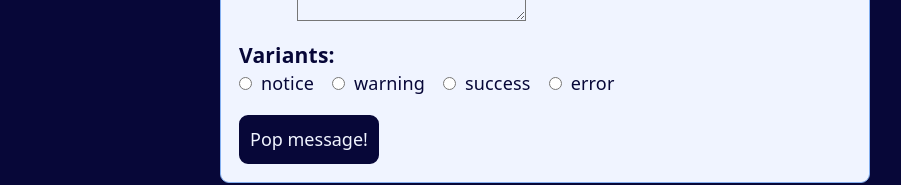
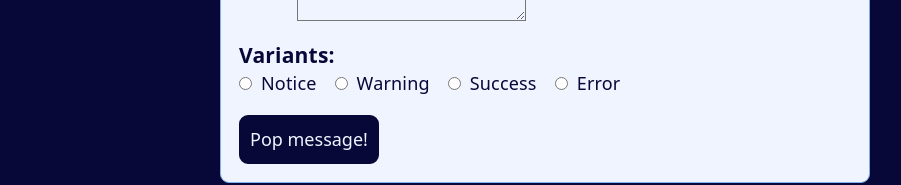
Before and after one commit to VentsiGeorgiev/the-joy-of-react-course, a React (Vite) app in the folder toast-playground/: page / in a window 1280 px wide. Shown: the part 380-565 px from the top of the page, without its empty margins (95-996 px from the left). Built offline with nearby package versions, Linux system fonts and the light colour scheme.

Commit message:
make label start with capital letter

```diff
--- a/toast-playground/src/components/Toast/RadioInput/RadioInput.jsx
+++ b/toast-playground/src/components/Toast/RadioInput/RadioInput.jsx
@@ -2,18 +2,21 @@ import style from "./RadioInput.module.css";
 
 const VARIANTS = ["notice", "warning", "success", "error"];
 
-function InputRadio() {
+function InputRadio({ value, onChange }) {
   return (
     <>
-      {VARIANTS.map((variant, index) => (
-        <label className={style.inputLabel} key={index}>
+      {VARIANTS.map((variant) => (
+        <label className={style.inputLabel} key={variant}>
           <input
             type="radio"
             name="message-variant"
-            id={`${variant}${index}`}
+            id={variant}
             className={style.input}
+            value={variant}
+            checked={value === variant}
+            onChange={onChange}
           />
-          {variant}
+          {variant[0].toUpperCase() + variant.slice(1)}
         </label>
       ))}
     </>
```
